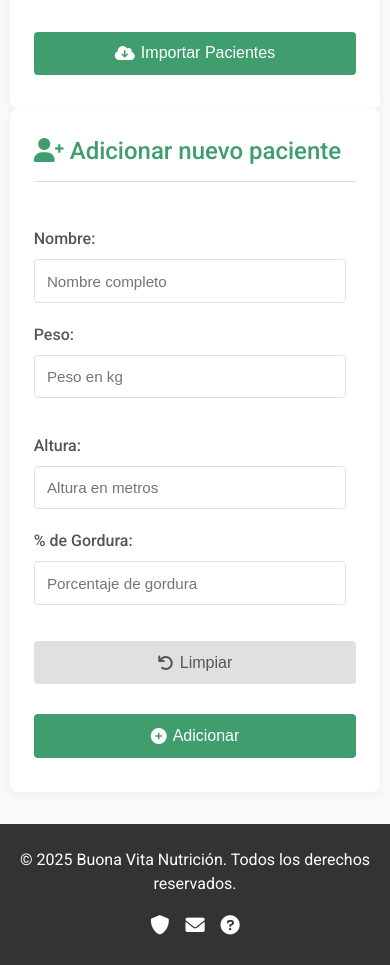
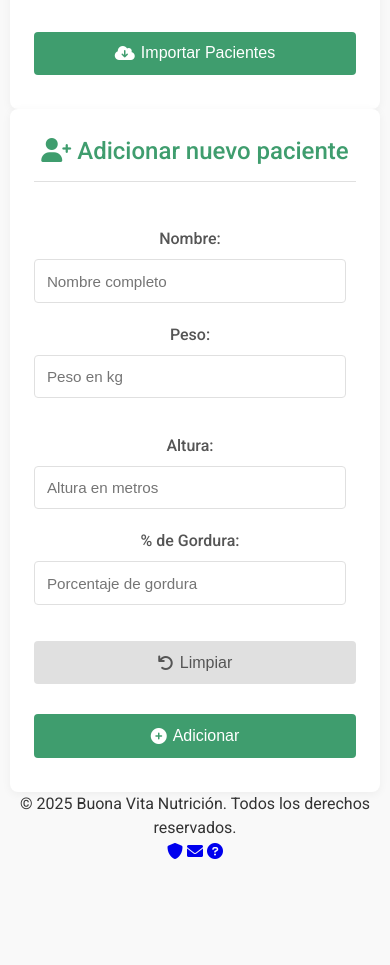
Before and after one commit to sandovaldavid/Pagina_Web_Clinica_Alura, a plain HTML site: page index.html in a window 390 px wide. Shown: the part 558-1523 px from the top of the page. After the commit the page ends 1422 px from the top, so only its background shows below. Drawn offline with Linux system fonts and the light colour scheme.

Commit message:
🔥  Remove footer styles and adjust responsive layout for improved design consistency

```diff
--- a/css/index.css
+++ b/css/index.css
@@ -306,35 +306,6 @@ button:disabled {
 	display: none;
 }
 
-/* Footer Styles */
-footer {
-	background-color: var(--text-color);
-	color: #fff;
-	padding: 1.5em 0;
-	margin-top: 2em;
-}
-
-footer .container {
-	display: flex;
-	justify-content: space-between;
-	align-items: center;
-}
-
-.footer-links {
-	display: flex;
-	gap: 1em;
-}
-
-.footer-links a {
-	color: #fff;
-	font-size: 1.2em;
-	transition: color 0.3s;
-}
-
-.footer-links a:hover {
-	color: var(--primary-color);
-}
-
 /* Responsive Styles */
 @media screen and (max-width: 768px) {
 	.container {
@@ -362,7 +333,7 @@ footer .container {
 		width: 100%;
 	}
 
-	footer .container {
+	.container {
 		flex-direction: column;
 		gap: 1em;
 		text-align: center;
```
